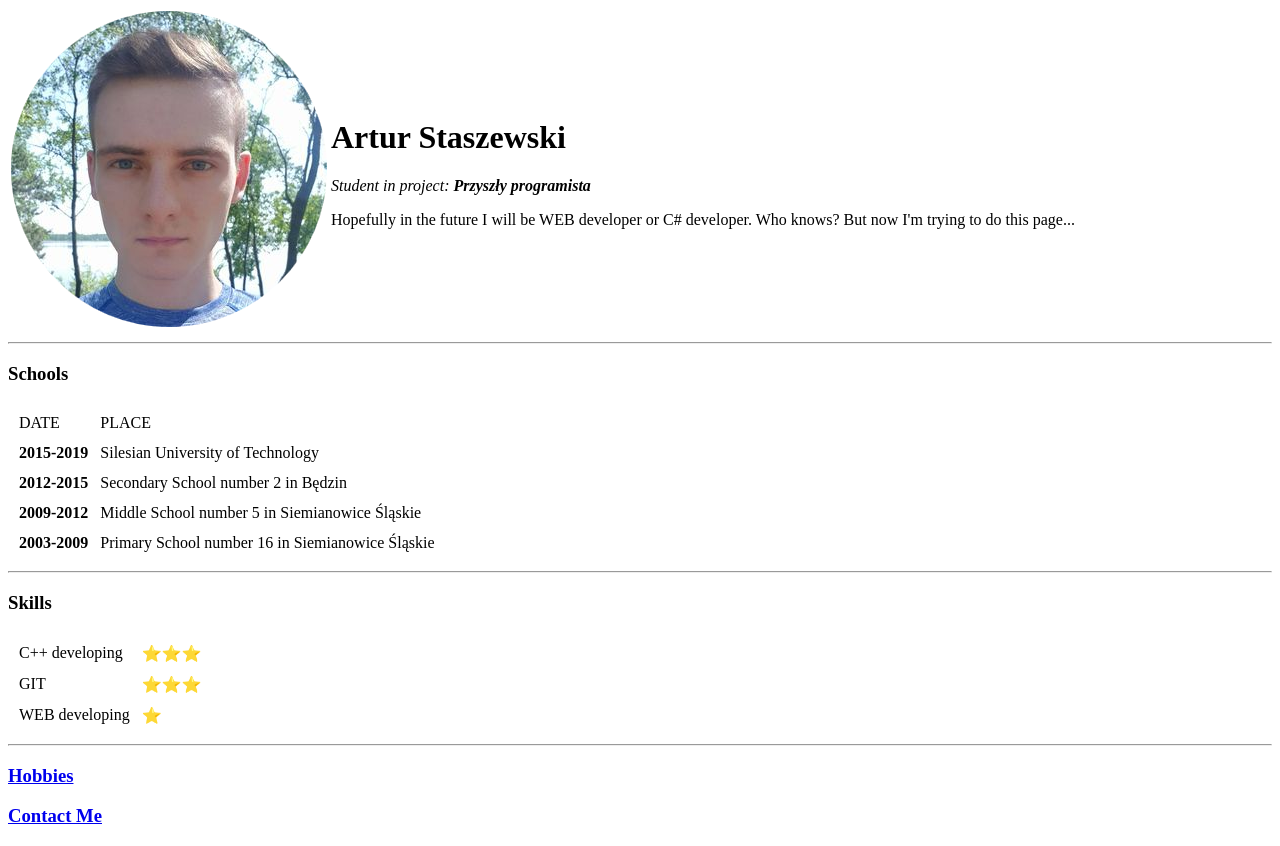
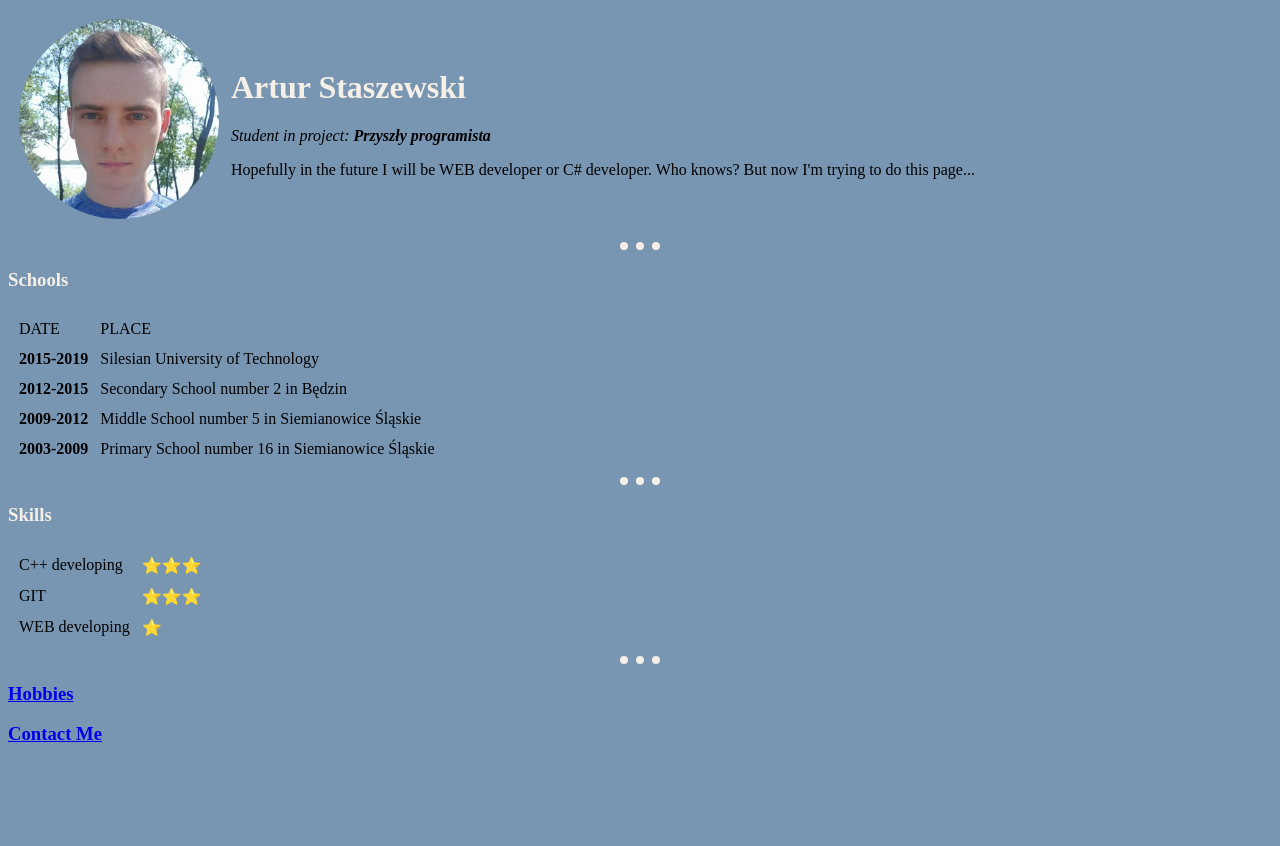
Before and after one commit to arturitto96/CV, a plain HTML site: page index.html in a window 1280 px wide. After the commit the page ends 800 px from the top, so only its background shows below. Drawn offline with Linux system fonts and the light colour scheme.

Commit message:
Add files via upload

```diff
--- /dev/null
+++ b/css/styles.css
@@ -0,0 +1,23 @@
+body {
+    background-color: #7895B2;
+}
+hr {
+    background-color: #7895B2;
+    border-style: none;
+    border-top-style: dotted;
+    height: 0px;
+    width: 40px;
+    border-width: 8px;
+    border-color: #F5EFE6;
+
+}
+img {
+    height: 200px;
+}
+h1 {
+    color: #F5EFE6;
+
+}
+h3 {
+    color: #F5EFE6;
+}
--- a/index.html
+++ b/index.html
@@ -3,9 +3,10 @@
 <head>
     <meta charset="UTF-8">
     <title>Artur Staszewski CV</title>
+    <link rel="stylesheet" href="css/styles.css">
 </head>
 <body>
-    <table>
+    <table cellspacing="10">
         <tr>
             <td><img src="images/Artur.png" alt="Artur profile picture"></td>
             <td>
```
Also changed, not shown: contact-me.html (+1 -0 lines), hobbies.html (+1 -0 lines).
